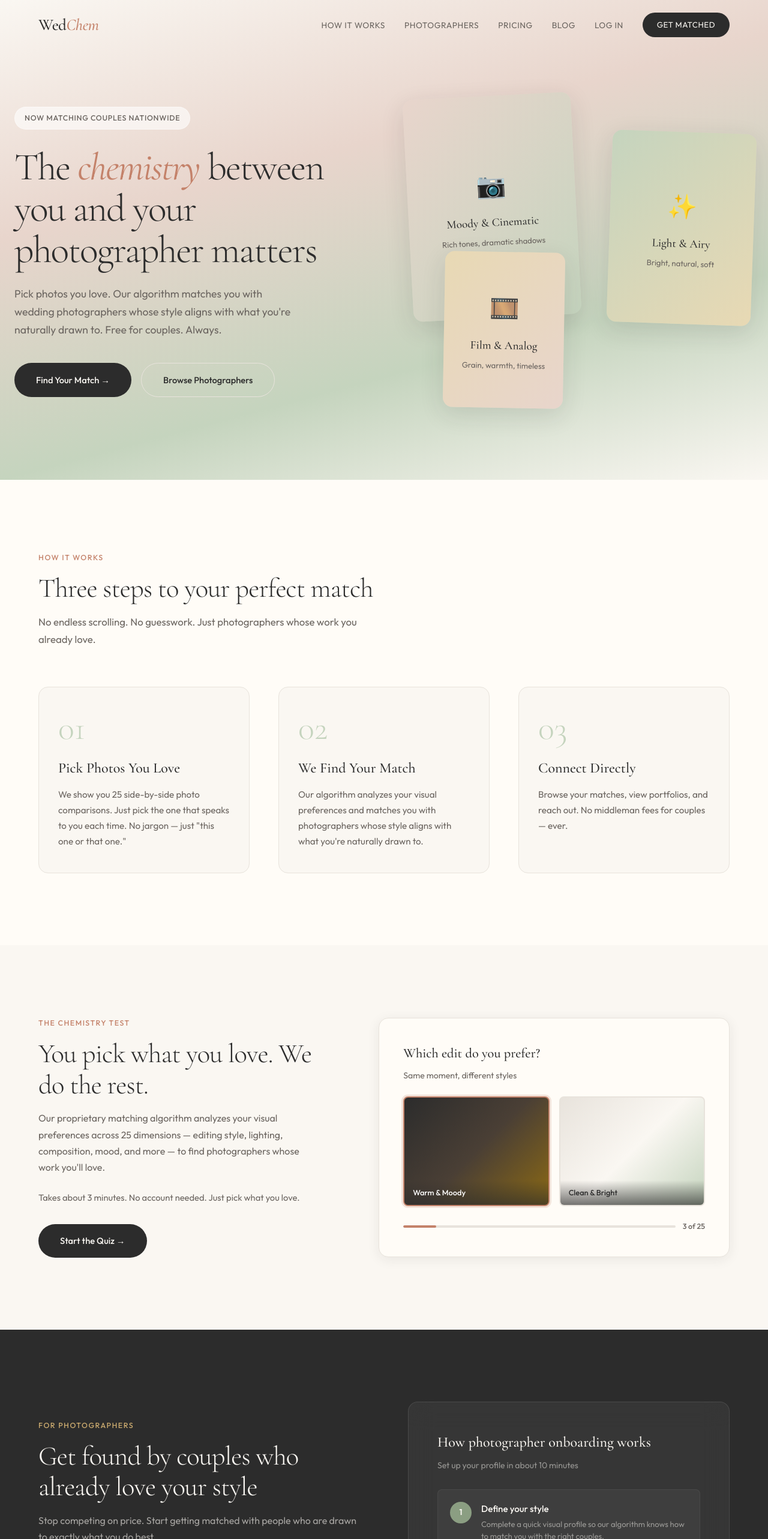
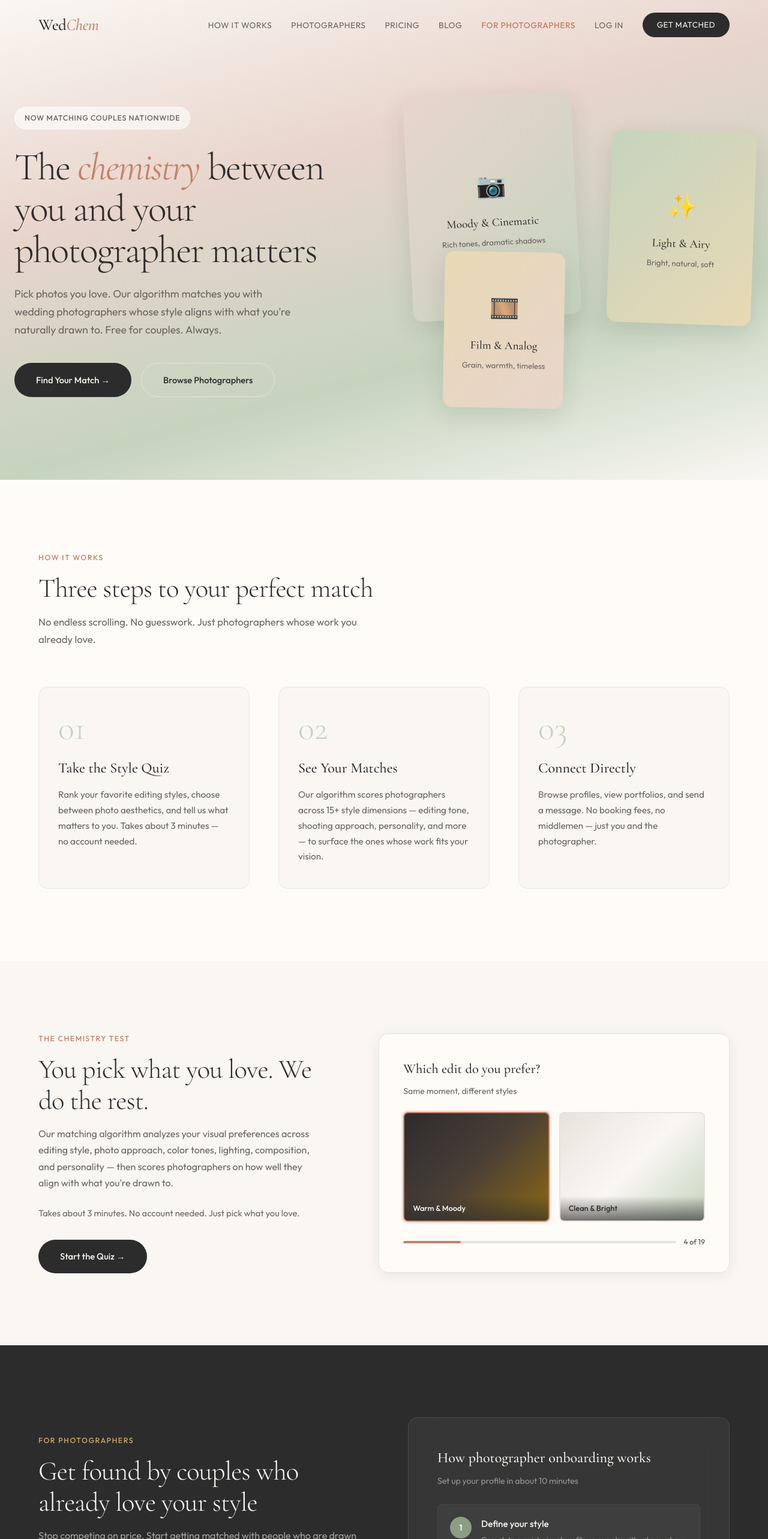
Before and after one commit to wed-chem/wed-chem, a Vue app: page / in a window 1280 px wide. Shown: the top 2566 px of the page at 60% size. Built offline with nearby package versions, Linux system fonts and the light colour scheme; no server answers.

Commit message:
full update: real dashboard, auth gate, validation fix, process copy, photographer CTAs, OG image, blog photos, quiz images

```diff
--- a/src/components/layout/NavBar.vue
+++ b/src/components/layout/NavBar.vue
@@ -7,6 +7,7 @@
         <li><router-link to="/directory" @click="menuOpen = false">Photographers</router-link></li>
         <li><router-link to="/pricing" @click="menuOpen = false">Pricing</router-link></li>
         <li><router-link to="/blog" @click="menuOpen = false">Blog</router-link></li>
+        <li v-if="!authStore.isPhotographer"><router-link to="/signup/photographer" @click="menuOpen = false" class="nav-photog-link">For Photographers</router-link></li>
         <li v-if="authStore.isAdmin">
           <router-link to="/admin" @click="menuOpen = false">Admin</router-link>
         </li>
@@ -65,4 +66,5 @@ nav .container { display:flex; justify-content:space-between; align-items:center
   .nav-links.open { display:flex; flex-direction:column; position:absolute; top:100%; left:0; right:0; background:var(--cream); padding:24px; gap:20px; box-shadow:var(--shadow-md); }
   .mobile-toggle { display:block; }
 }
+.nav-photog-link { color:var(--terracotta) !important; font-weight:500 !important; }
 </style>
--- a/src/views/public/DirectoryPage.vue
+++ b/src/views/public/DirectoryPage.vue
@@ -184,4 +184,6 @@ function clearFilters() { filters.value = { city:'', country:'', style:'', budge
 
 @media(max-width:1024px) { .grid { grid-template-columns:repeat(2,1fr); } }
 @media(max-width:768px) { .grid { grid-template-columns:1fr; } .filter-row { flex-direction:column; } }
+.photog-banner { background:var(--charcoal); padding:12px 0; }
+@media(max-width:768px) { .photog-banner .container { flex-direction:column; text-align:center; } }
 </style>
--- a/src/views/public/HomePage.vue
+++ b/src/views/public/HomePage.vue
@@ -45,7 +45,7 @@
           <div class="quiz-text">
             <div class="section-eyebrow">The Chemistry Test</div>
             <h2 class="section-title">You pick what you love. We do the rest.</h2>
-            <p style="color:var(--warm-gray);margin-bottom:24px;line-height:1.7;">Our proprietary matching algorithm analyzes your visual preferences across 25 dimensions — editing style, lighting, composition, mood, and more — to find photographers whose work you'll love.</p>
+            <p style="color:var(--warm-gray);margin-bottom:24px;line-height:1.7;">Our matching algorithm analyzes your visual preferences across editing style, photo approach, color tones, lighting, composition, and personality — then scores photographers on how well they align with what you're drawn to.</p>
             <p style="font-size:0.92rem;color:var(--warm-gray);margin-bottom:32px;line-height:1.7;">Takes about 3 minutes. No account needed. Just pick what you love.</p>
             <router-link to="/quiz" class="btn-primary">Start the Quiz →</router-link>
           </div>
@@ -61,8 +61,8 @@
               </div>
             </div>
             <div class="qd-progress">
-              <div class="qd-bar"><div class="qd-fill" style="width:12%"></div></div>
-              <span class="qd-text">3 of 25</span>
+              <div class="qd-bar"><div class="qd-fill" style="width:21%"></div></div>
+              <span class="qd-text">4 of 19</span>
             </div>
           </div>
         </div>
@@ -110,7 +110,7 @@
             <div class="pc-desc">Everything you need to find your match</div>
             <div class="pc-price"><span class="pc-val" style="color:var(--sage)">Free</span><span class="pc-period">forever</span></div>
             <ul class="pc-features">
-              <li>25-photo style matching quiz</li>
+              <li>19-question style matching quiz</li>
               <li>Personalized photographer matches</li>
               <li>Full directory access</li>
               <li>Direct messaging</li>
@@ -188,9 +188,9 @@ import { ref } from 'vue'
 const demoChoice = ref('a')
 
 const howSteps = [
-  { title: 'Pick Photos You Love', desc: 'We show you 25 side-by-side photo comparisons. Just pick the one that speaks to you each time. No jargon — just "this one or that one."' },
-  { title: 'We Find Your Match', desc: 'Our algorithm analyzes your visual preferences and matches you with photographers whose style aligns with what you\'re naturally drawn to.' },
-  { title: 'Connect Directly', desc: 'Browse your matches, view portfolios, and reach out. No middleman fees for couples — ever.' }
+  { title: 'Take the Style Quiz', desc: 'Rank your favorite editing styles, choose between photo aesthetics, and tell us what matters to you. Takes about 3 minutes — no account needed.' },
+  { title: 'See Your Matches', desc: 'Our algorithm scores photographers across 15+ style dimensions — editing tone, shooting approach, personality, and more — to surface the ones whose work fits your vision.' },
+  { title: 'Connect Directly', desc: 'Browse profiles, view portfolios, and send a message. No booking fees, no middlemen — just you and the photographer.' }
 ]
 
 const benefits = [
```
